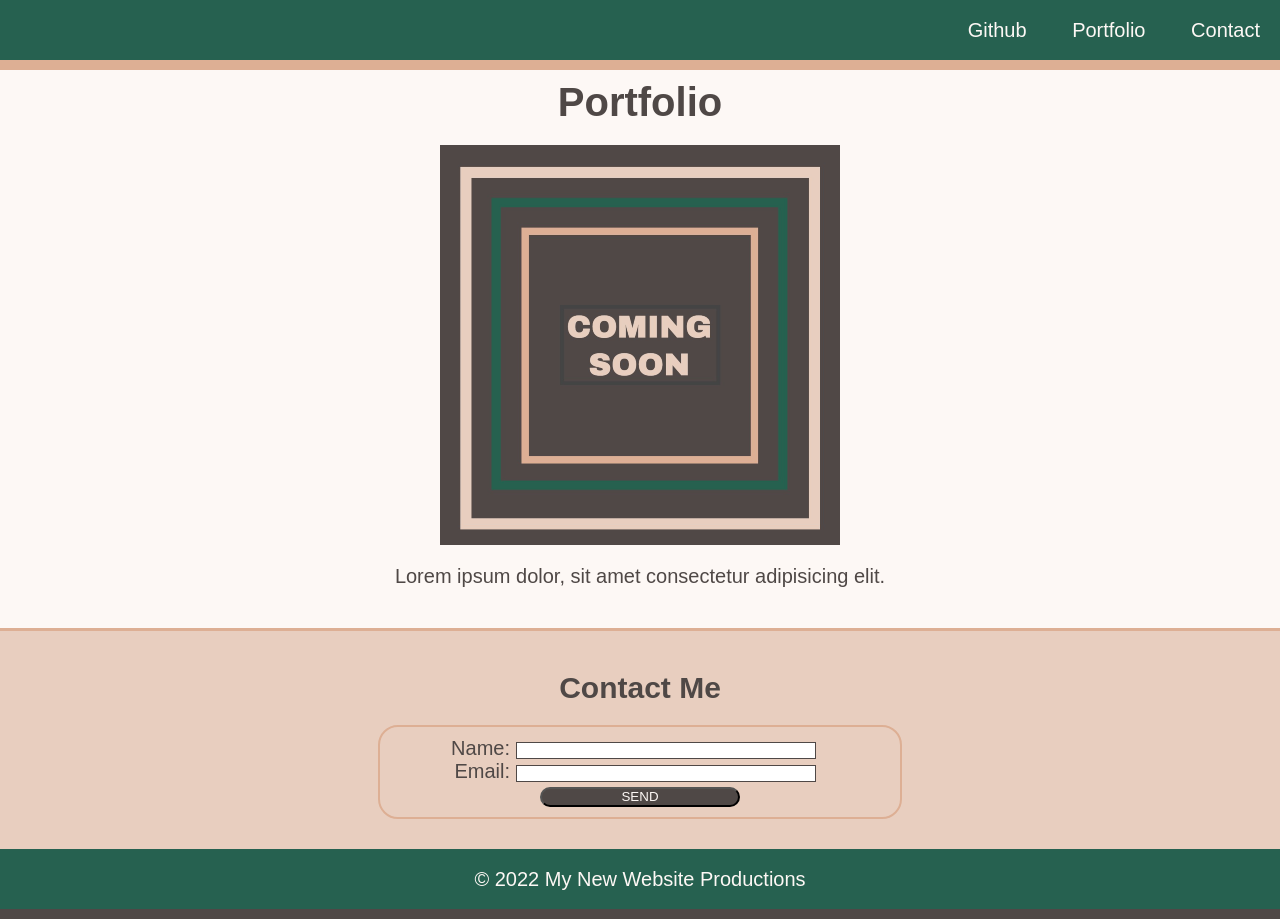
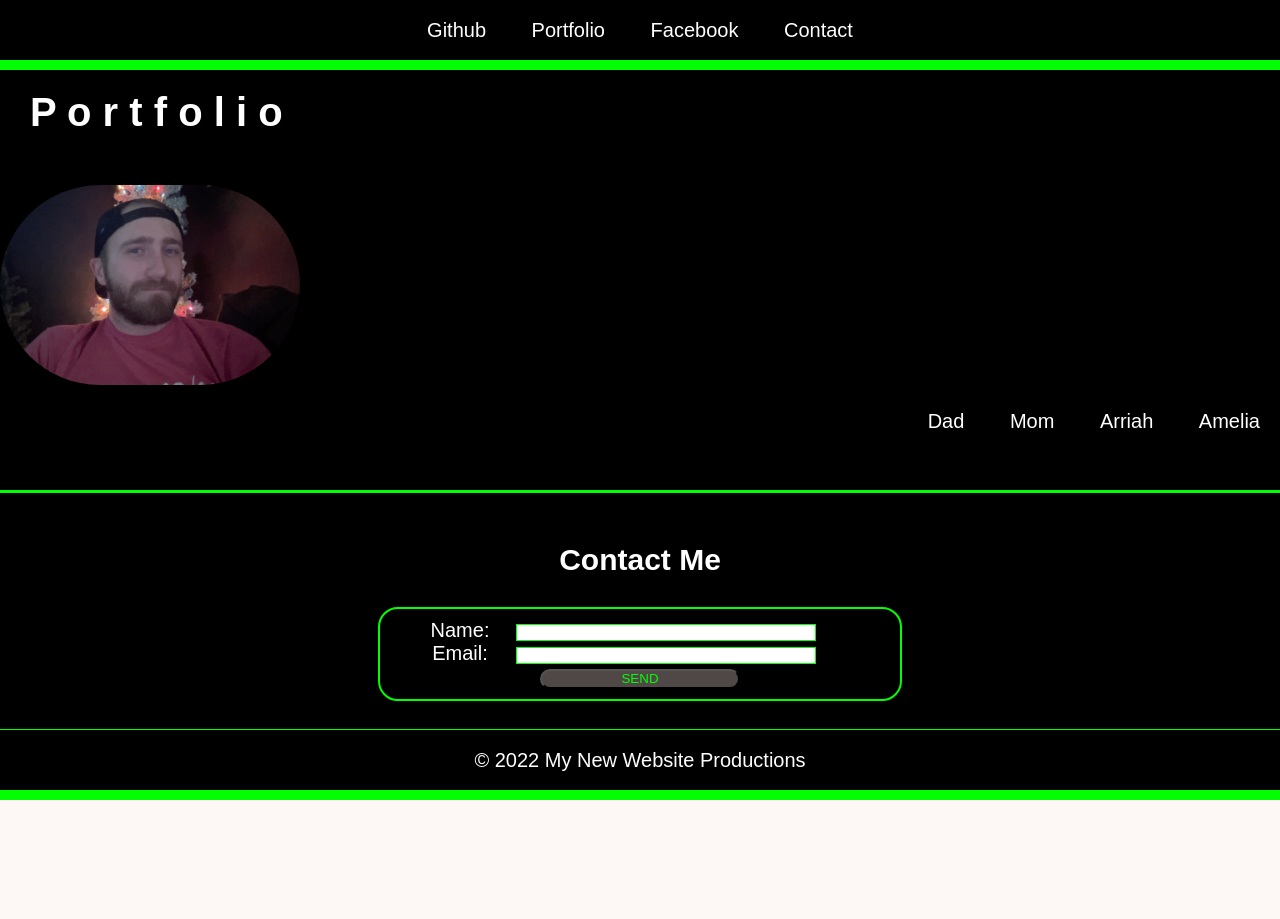
Before and after one commit to KrookedKickflip/week-1-project, a plain HTML site: page index.html in a window 1280 px wide. After the commit the page ends 800 px from the top, so only its background shows below. Drawn offline with Linux system fonts and the light colour scheme.

Commit message:
first round of color change

```diff
--- a/assets/css/style.css
+++ b/assets/css/style.css
@@ -7,7 +7,7 @@
 /* Element Selectors */
 body {
   position: relative;
-  font-family: "Goudy Bookletter 1911", sans-serif;
+  font-family: "Denmark", sans-serif;
   font-size: 20px;
   background-color: #FDF8F5;
   color: #4F4846;
@@ -15,22 +15,25 @@ body {
 
 h1,
 h2 {
-  margin: 20px;
+  margin: 30px;
+  color: #ffffff;
 }
 
 main {
   padding: 60px 0;
+  background-color: #000000;
 }
 
 li {
   display: inline;
   padding: 0px 20px;
   text-decoration: none;
+  color: #ffffff;
 }
 
 a {
   text-decoration: none;
-  color: #FDF8F5;
+  color: #ffffff;
 }
 
 header,
@@ -38,36 +41,39 @@ footer {
   height: 60px;
   width: 100%;
   line-height: 60px;
-  background-color: #266150;
+  background-color: #000000;
 }
 
 header {
   position: fixed;
-  border-bottom: 10px solid #DDAF94;
+  border-bottom: 10px solid #00ff00;
 }
 
 footer {
-  position: absolute;
+  position: fixed;
   margin-top: 0;
   bottom: 0;
-  border-bottom: 10px solid #4F4846;
-  color: #FDF8F5;
+  border-bottom: 10px solid #00ff00;
+  border-top: 1px solid #00ff00;
+  color: #ffffff;
 }
 
 figure {
-  margin-bottom: 40px;
+  margin-bottom: 20px;
+  background-color: #000000;
 }
 
 img {
-  display: block;
+  display: linear;
   margin: 20px auto;
-}
+  border-radius: 250px;
+  }
 
 section {
   margin-bottom: 0;
   padding: 20px 10px 40px 10px;
-  border-top: 3px solid #DDAF94;
-  background-color:  #E8CEBF;
+  border-top: 3px solid #00ff00;
+  background-color:  #ffffff;
 }
 
 form {
@@ -75,7 +81,7 @@ form {
   margin: 0 auto;
   width: 500px;
   padding: 10px;
-  border: 2px solid #DDAF94;
+  border: 2px solid #00ff00;
   border-radius: 20px;
 }
 
@@ -88,7 +94,7 @@ input,
 textarea {
   box-sizing: border-box;
   width: 300px;
-  border: 1px solid #4F4846;
+  border: 1px solid #00ff00;
 }
 
 textarea {
@@ -101,7 +107,7 @@ button {
   width: 200px;
   border-radius: 40px;
   background-color: #4F4846;
-  color: #FDF8F5;
+  color: #00ff00;
 }
 
 /* Class Selectors */
@@ -110,5 +116,20 @@ button {
 }
 
 .text-right {
-  text-align: right;
+  text-align: center;
 }
+
+#contact {
+  background-color: #000000;
+}
+
+.text-below {
+  color: #00ff00;
+  background-color: rgb(0, 0, 0);
+  text-align: center;
+  float: right;
+}
+
+.text-portfolio {
+  text-align: left;
+}
--- a/index.html
+++ b/index.html
@@ -4,7 +4,7 @@
   <meta charset="UTF-8">
   <meta name="viewport" content="width=device-width, initial-scale=1.0">
   <link rel="stylesheet" type="text/css" href="./assets/css/style.css">
-  <title>my landing page</title>
+  <title>My Landing Page</title>
 </head>
 
 <body>
@@ -13,17 +13,27 @@
       <ul>
         <li> <a href="https://github.com/">Github</a></li>
         <li> <a href="#">Portfolio</a></li>
+        <li> <a href="https://www.facebook.com/colin.nicosia.5/">Facebook</a></li>
         <li> <a href="#contact">Contact</a></li>
       </ul>
     </nav>
   </header>
 
   <main>
-    <h1 class="text-center">Portfolio</h1>
+    <h1 class="text-portfolio">P o r t f o l i o</h1>
     <figure>
-      <img src="./assets/images/image-1.png" alt="Graphic with Coming Soon text">
-      <figcaption class="text-center">Lorem ipsum dolor, sit amet consectetur adipisicing elit.</figcaption>
+      <img src="./assets/images/Photo on 12-4-22 at 1.44 PM.jpg" alt="Graphic with Coming Soon text" width="300" height="200">
+      <figcaption class="text-center"> </figcaption>
+      <div class="text-below">
+        <ul>
+          <li>Dad</li>
+          <li>Mom</li>
+          <li>Arriah</li>
+          <li>Amelia</li>
+        </ul>
+      </div>
     </figure>
+  </main>
     <section id="contact">
       <h2 class="text-center">Contact Me</h2>
       <form>
```
Also changed, not shown: assets/images/Photo on 12-4-22 at 1.44 PM.jpg (added), 1 other file.
